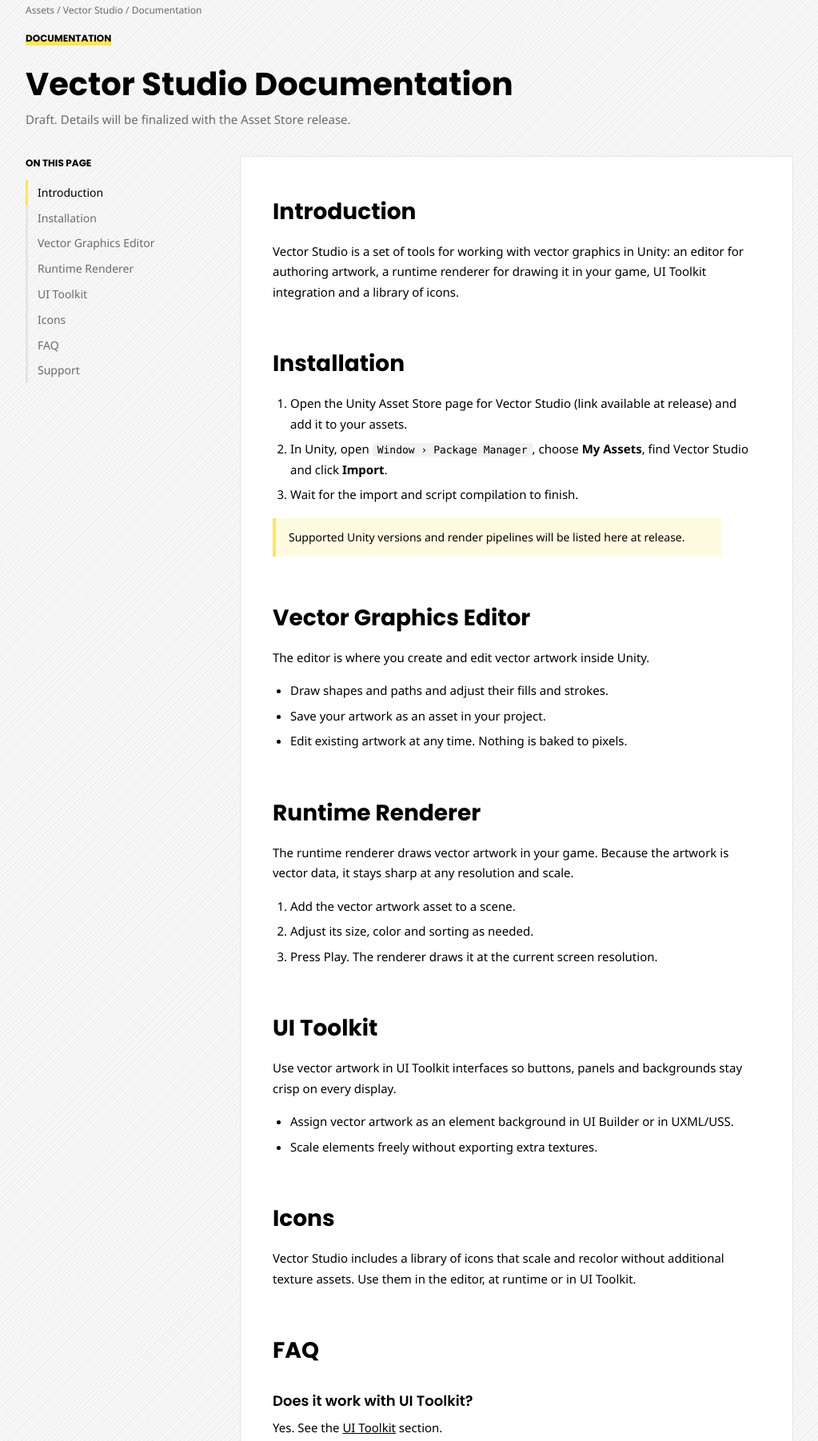
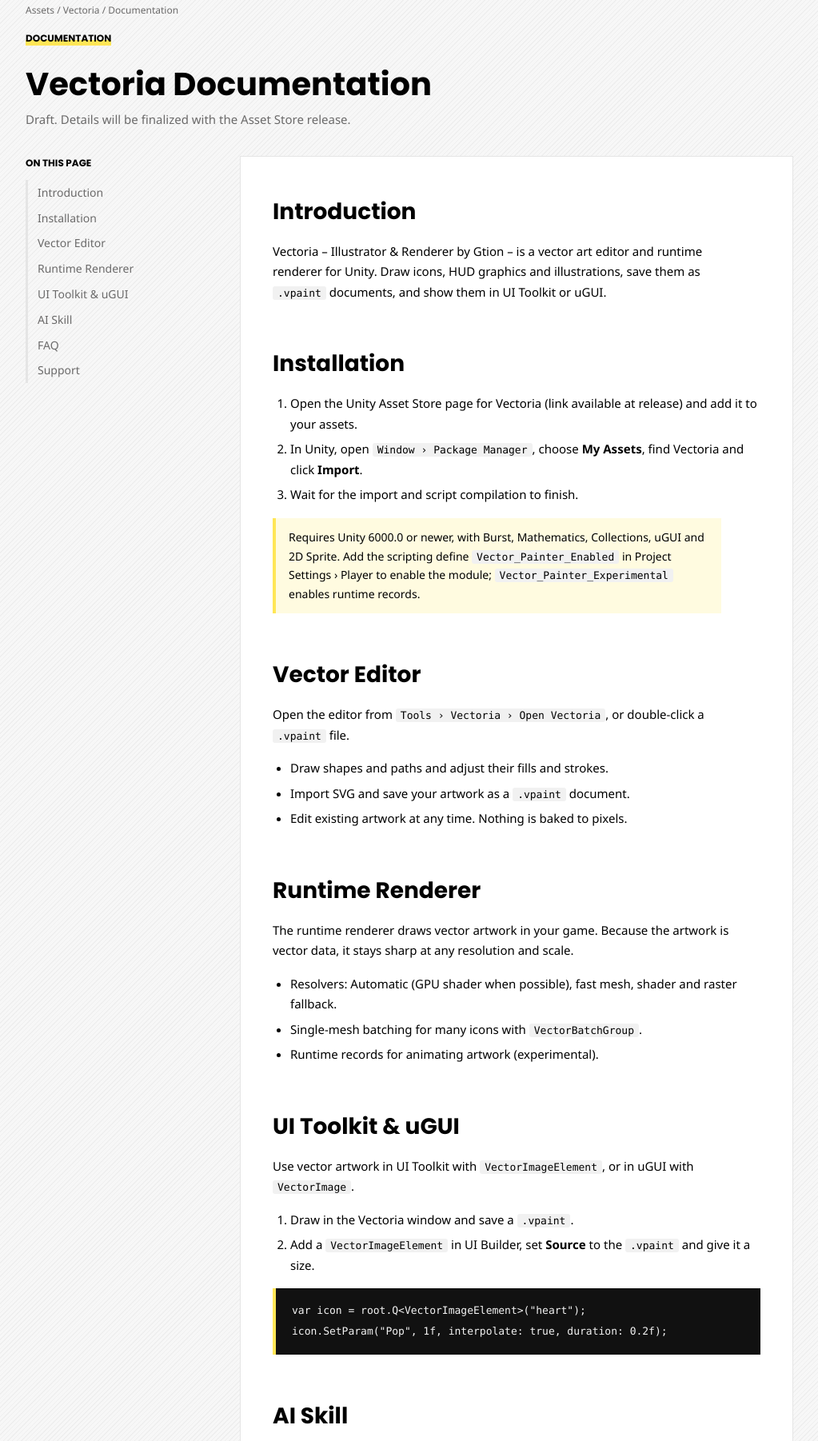
Before and after one commit to Gtion-Production/AssetStore-Page, a plain HTML site: page products/vectoria/docs.html in a window 1280 px wide. Shown: the part 143-1945 px from the top of the page at 80% size, without its empty margins (128-1151 px from the left). Drawn offline with Linux system fonts and the light colour scheme.

Commit message:
Rename vector-studio product to vectoria and update index
Co-Authored-By: Claude Sonnet 5.5 <noreply@anthropic.com>

```diff
--- a/products/vector-studio/docs.html
+++ b/products/vectoria/docs.html
@@ -3,8 +3,8 @@
 <head>
 <meta charset="utf-8">
 <meta name="viewport" content="width=device-width, initial-scale=1">
-<title>Vector Studio Documentation – Gtion Asset Store</title>
-<meta name="description" content="Documentation for Vector Studio: editor, runtime renderer, UI Toolkit and icons.">
+<title>Vectoria Documentation – Gtion Asset Store</title>
+<meta name="description" content="Documentation for Vectoria: vector editor, runtime renderer, UI Toolkit and uGUI.">
 <link rel="preconnect" href="https://fonts.googleapis.com">
 <link href="https://fonts.googleapis.com/css2?family=Noto+Sans:wght@400;700&family=Poppins:wght@600;700&display=swap" rel="stylesheet">
 <link rel="stylesheet" href="../../assets/css/product.css">
@@ -26,9 +26,9 @@
 <main>
   <section>
     <div class="container">
-      <div class="crumbs"><a href="../../index.html#assets">Assets</a> / <a href="index.html">Vector Studio</a> / Documentation</div>
+      <div class="crumbs"><a href="../../index.html#assets">Assets</a> / <a href="index.html">Vectoria</a> / Documentation</div>
       <div class="tabs"><span>Documentation</span></div>
-      <h1>Vector Studio Documentation</h1>
+      <h1>Vectoria Documentation</h1>
       <p class="muted" style="margin-top:8px">Draft. Details will be finalized with the Asset Store release.</p>
 
       <div class="docs" style="margin-top:32px">
@@ -36,10 +36,10 @@
           <b>On this page</b>
           <a href="#introduction">Introduction</a>
           <a href="#installation">Installation</a>
-          <a href="#editor">Vector Graphics Editor</a>
+          <a href="#editor">Vector Editor</a>
           <a href="#runtime">Runtime Renderer</a>
-          <a href="#ui-toolkit">UI Toolkit</a>
-          <a href="#icons">Icons</a>
+          <a href="#ui-toolkit">UI Toolkit &amp; uGUI</a>
+          <a href="#ai-skill">AI Skill</a>
           <a href="#faq">FAQ</a>
           <a href="#support">Support</a>
         </aside>
@@ -47,25 +47,25 @@
         <article class="doc-body">
           <section id="introduction">
             <h2>Introduction</h2>
-            <p>Vector Studio is a set of tools for working with vector graphics in Unity: an editor for authoring artwork, a runtime renderer for drawing it in your game, UI Toolkit integration and a library of icons.</p>
+            <p>Vectoria &ndash; Illustrator &amp; Renderer by Gtion &ndash; is a vector art editor and runtime renderer for Unity. Draw icons, HUD graphics and illustrations, save them as <code>.vpaint</code> documents, and show them in UI Toolkit or uGUI.</p>
           </section>
 
           <section id="installation">
             <h2>Installation</h2>
             <ol>
-              <li>Open the Unity Asset Store page for Vector Studio (link available at release) and add it to your assets.</li>
-              <li>In Unity, open <code>Window &rsaquo; Package Manager</code>, choose <b>My Assets</b>, find Vector Studio and click <b>Import</b>.</li>
+              <li>Open the Unity Asset Store page for Vectoria (link available at release) and add it to your assets.</li>
+              <li>In Unity, open <code>Window &rsaquo; Package Manager</code>, choose <b>My Assets</b>, find Vectoria and click <b>Import</b>.</li>
               <li>Wait for the import and script compilation to finish.</li>
             </ol>
-            <p class="note">Supported Unity versions and render pipelines will be listed here at release.</p>
+            <p class="note">Requires Unity 6000.0 or newer, with Burst, Mathematics, Collections, uGUI and 2D Sprite. Add the scripting define <code>Vector_Painter_Enabled</code> in Project Settings &rsaquo; Player to enable the module; <code>Vector_Painter_Experimental</code> enables runtime records.</p>
           </section>
 
           <section id="editor">
-            <h2>Vector Graphics Editor</h2>
-            <p>The editor is where you create and edit vector artwork inside Unity.</p>
+            <h2>Vector Editor</h2>
+            <p>Open the editor from <code>Tools &rsaquo; Vectoria &rsaquo; Open Vectoria</code>, or double-click a <code>.vpaint</code> file.</p>
             <ul>
               <li>Draw shapes and paths and adjust their fills and strokes.</li>
-              <li>Save your artwork as an asset in your project.</li>
+              <li>Import SVG and save your artwork as a <code>.vpaint</code> document.</li>
               <li>Edit existing artwork at any time. Nothing is baked to pixels.</li>
             </ul>
           </section>
@@ -73,25 +73,27 @@
           <section id="runtime">
             <h2>Runtime Renderer</h2>
             <p>The runtime renderer draws vector artwork in your game. Because the artwork is vector data, it stays sharp at any resolution and scale.</p>
-            <ol>
-              <li>Add the vector artwork asset to a scene.</li>
-              <li>Adjust its size, color and sorting as needed.</li>
-              <li>Press Play. The renderer draws it at the current screen resolution.</li>
-            </ol>
+            <ul>
+              <li>Resolvers: Automatic (GPU shader when possible), fast mesh, shader and raster fallback.</li>
+              <li>Single-mesh batching for many icons with <code>VectorBatchGroup</code>.</li>
+              <li>Runtime records for animating artwork (experimental).</li>
+            </ul>
           </section>
 
           <section id="ui-toolkit">
-            <h2>UI Toolkit</h2>
-            <p>Use vector artwork in UI Toolkit interfaces so buttons, panels and backgrounds stay crisp on every display.</p>
-            <ul>
-              <li>Assign vector artwork as an element background in UI Builder or in UXML/USS.</li>
-              <li>Scale elements freely without exporting extra textures.</li>
-            </ul>
+            <h2>UI Toolkit &amp; uGUI</h2>
+            <p>Use vector artwork in UI Toolkit with <code>VectorImageElement</code>, or in uGUI with <code>VectorImage</code>.</p>
+            <ol>
+              <li>Draw in the Vectoria window and save a <code>.vpaint</code>.</li>
+              <li>Add a <code>VectorImageElement</code> in UI Builder, set <b>Source</b> to the <code>.vpaint</code> and give it a size.</li>
+            </ol>
+            <pre><code>var icon = root.Q&lt;VectorImageElement&gt;("heart");
+icon.SetParam("Pop", 1f, interpolate: true, duration: 0.2f);</code></pre>
           </section>
 
           <section id="icons">
-            <h2>Icons</h2>
-            <p>Vector Studio includes a library of icons that scale and recolor without additional texture assets. Use them in the editor, at runtime or in UI Toolkit.</p>
+            <h2>AI Skill</h2>
+            <p>Vectoria ships with a skill that lets a coding agent (such as Claude Code) draw, edit and preview documents through the Unity CLI <code>vp_*</code> commands. Copy the <code>vectoria/</code> skill folder into your agent's skills folder and follow the included README.</p>
           </section>
 
           <section id="faq">
@@ -99,7 +101,7 @@
             <h3>Does it work with UI Toolkit?</h3>
             <p>Yes. See the <a href="#ui-toolkit"><u>UI Toolkit</u></a> section.</p>
             <h3>When will it be on the Asset Store?</h3>
-            <p>Vector Studio is coming soon. Join the <a href="../../index.html#contact"><u>Gtion Discord</u></a> for release news.</p>
+            <p>Vectoria is coming soon. Join the <a href="../../index.html#contact"><u>Gtion Discord</u></a> for release news.</p>
           </section>
 
           <section id="support">
```
Also changed, not shown: index.html (+1 -1 lines), products/vectoria/index.html (renamed from products/vector-studio/index.html, +12 -12 lines), products/vectoria/thumbnail.svg, 1 other file.
